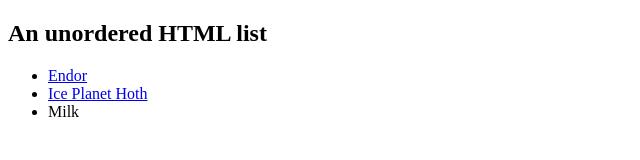
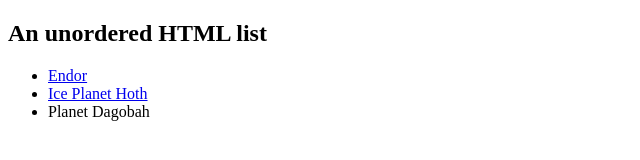
Before and after one commit to rjswallow/swcollectible, a plain HTML site: page index.html in a window 1280 px wide. Shown: the full height of the page, 0-640 px from the left. Drawn offline with Linux system fonts and the light colour scheme.

Commit message:
Planet Dagobah

```diff
--- a/index.html
+++ b/index.html
@@ -11,9 +11,13 @@
     <h2>An unordered HTML list</h2>
 
     <ul>
+
+    <!-- Endor -->
       <li><a href="https://www.google.com/search?q=endor+micro+machines&rlz=1C5CHFA_enUS906US906&sxsrf=ALeKk02nQ4tEpEArvmMIFt0MUeVQfPlQxA:1620015207258&source=lnms&tbm=shop&sa=X&ved=2ahUKEwjS3tX30qzwAhWCEDQIHccxAx0Q_AUoAXoECAEQAw&biw=1420&bih=777">Endor</a></li>
+      <!-- Ice Planet Hoth -->
       <li><a href="https://www.google.com/search?q=Starwars+Micro+Machines+Ice+Planet+Hoth&rlz=1C5CHFA_enUS906US906&biw=1420&bih=777&tbm=shop&sxsrf=ALeKk02ApAyM47_MSI_19x87hYqJLpsZBA%3A1620015415417&ei=N3mPYJn1GMC80PEPqryH2A0&oq=Starwars+Micro+Machines+Ice+Planet+Hoth&gs_lcp=Cgtwcm9kdWN0cy1jYxADUABYAGBHaABwAHgAgAEAiAEAkgEAmAEA&sclient=products-cc&ved=0ahUKEwjZ7Pba06zwAhVAHjQIHSreAdsQ4dUDCA0&uact=5">Ice Planet Hoth</a></li>
-      <li>Milk</li>
+
+      <li>Planet Dagobah</li>
     </ul>
 
 
```
